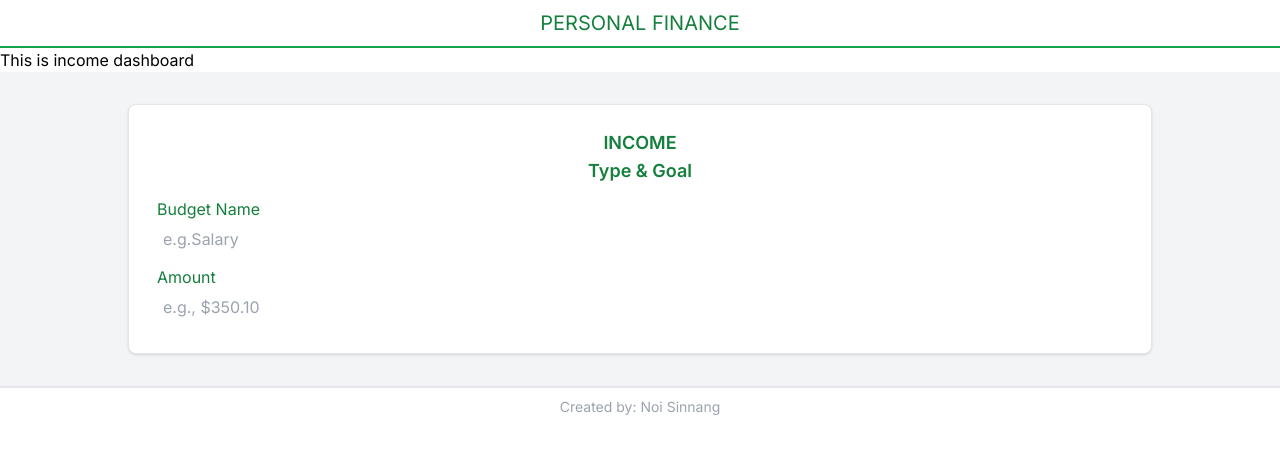
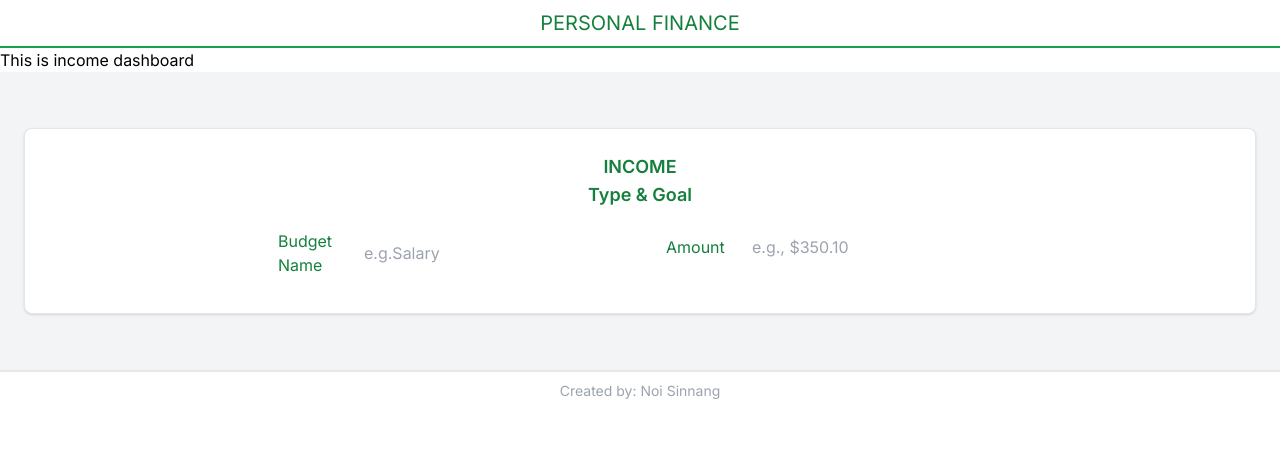
Before and after one commit to Noi-Git/finance-next-app, a Next.js app: page /income in a window 1280 px wide. Shown: the top 454 px of the page. Built offline with nearby package versions, Linux system fonts and the light colour scheme.

Commit message:
adjust style

```diff
--- a/src/app/income/type-income/page.tsx
+++ b/src/app/income/type-income/page.tsx
@@ -3,23 +3,26 @@ import {
   budgetCard,
   budgetContainer,
   cardForm,
+  cardFormField,
+  cardFormWrap,
   cardInput,
   cardLabel,
   cardTitle,
   cardTypeTitle,
 } from '../../styles/form-style'
+import { homeCard } from '@/app/styles/home-style'
 
 const TypeIncome = () => {
   return (
     <>
-      {' '}
+      <div className={homeCard}>
         <div className={budgetContainer}>
           <div className={budgetCard}>
             <h2 className={cardTypeTitle}>Income</h2>
             <h3 className={cardTitle}>Type & Goal</h3>
-
+            <div className={cardFormWrap}>
               <form method='POST' className={cardForm}>
-            <div>
+                <div className={cardFormField}>
                   <label className={cardLabel} htmlFor='newBudget'>
                     Budget Name
                   </label>
@@ -34,7 +37,7 @@ const TypeIncome = () => {
                 </div>
               </form>
               <form className={cardForm}>
-            <div>
+                <div className={cardFormField}>
                   <label className={cardLabel} htmlFor='newBudgetAmount'>
                     Amount
                   </label>
@@ -50,8 +53,10 @@ const TypeIncome = () => {
                   />
                 </div>
               </form>
+            </div>
             <input type='hidden' name='_action' value='createBudget' />
             <button type='submit' className='btn btn--dark'></button>
+          </div>
         </div>
       </div>
     </>
--- a/src/app/login/page.tsx
+++ b/src/app/login/page.tsx
@@ -2,19 +2,29 @@ import React from 'react'
 import {
   loginCard,
   loginContainer,
+  loginFooter,
+  loginFooterSpan,
   loginForm,
   loginFormField,
+  loginFormWrap,
   loginInput,
   loginLabel,
   loginTitle,
 } from '../styles/login-style'
+import { homeCard, homeSubTitle, homeTitle } from '../styles/home-style'
 
 const Login = () => {
+  // const [user, setUser] = useState(false)
   return (
     <>
+      {/* {!user ? () : (<h1>This is Home Page</h1>)} */}
+      <div className={homeCard}>
+        <h1 className={homeTitle}>Welcome!</h1>
+        <h2 className={homeSubTitle}>Take charge of your finance freedom</h2>
         <div className={loginContainer}>
           <div className={loginCard}>
             <h1 className={loginTitle}>Login</h1>
+            <div className={loginFormWrap}>
               <form method='POST' className={loginForm}>
                 <div className={loginFormField}>
                   <label className={loginLabel} htmlFor='newBudget'>
@@ -49,6 +59,14 @@ const Login = () => {
               </form>
             </div>
           </div>
+        </div>
+        <div className={loginFooter}>
+          <h2>
+            Don&apos;t have an account
+            <span className={loginFooterSpan}>Register</span>
+          </h2>
+        </div>
+      </div>
     </>
   )
 }
--- a/src/app/page.tsx
+++ b/src/app/page.tsx
@@ -1,28 +1,11 @@
-import Image from 'next/image'
-import {
-  homeCard,
-  homeContainer,
-  homeSubTitle,
-  homeTitle,
-} from './styles/home-style'
+import { homeContainer } from './styles/home-style'
 import Login from './login/page'
-import { loginFooter, loginFooterSpan } from './styles/login-style'
-
+import { useState } from 'react'
 export default function Home() {
   return (
     <>
       <main className={homeContainer}>
-        <div className={homeCard}>
-          <h1 className={homeTitle}>Welcome!</h1>
-          <h2 className={homeSubTitle}>Take charge of your finance freedom</h2>
-          <Login />
-          <div className={loginFooter}>
-            <h2>
-              Don&apos;t have an account
-              <span className={loginFooterSpan}>Register</span>
-            </h2>
-          </div>
-        </div>
+        <Login />
       </main>
     </>
   )
--- a/src/app/styles/form-style.ts
+++ b/src/app/styles/form-style.ts
@@ -1,9 +1,9 @@
 export const budgetContainer =
-  ' bg-gray-100 text-green-700 flex justify-center items-center h-[calc(100vh-5.5rem] w-full'
+  'flex flex-col justify-center items-center h-[calc(100vh-5.5rem] w-full text-green-700'
 // ' bg-gray-100 text-green-700 flex justify-center items-center h-[calc(100vh-5.5rem] w-[calc(100vw] max-w-64'
 
 export const budgetCard =
-  'flex flex-col items-start justify-center self-start p-6 bg-white border border-gray-200 rounded-lg shadow hover:bg-gray-100 dark:bg-gray-800 dark:border-gray-700 dark:hover:bg-gray-700 m-8 w-[calc(80vw)]'
+  'flex flex-col items-center justify-center self-center p-6 bg-white border border-gray-200 rounded-lg shadow hover:bg-gray-100 dark:bg-gray-800 dark:border-gray-700 dark:hover:bg-gray-700 m-8 w-full lg-96 bg-green-100  md:w-full'
 
 export const cardTypeTitle =
   'text-lg font-semibold uppercase flex text-center justify-center w-full'
@@ -11,6 +11,13 @@ export const cardTypeTitle =
 export const cardTitle =
   'text-lg font-semibold flex text-center pb-2 justify-center w-full'
 
-export const cardForm = ' relative p-1 w-full'
-export const cardLabel = 'pr-4'
-export const cardInput = 'relative w-full p-1.5'
+export const cardFormWrap =
+  'md:w-96 lg:flex lg:flex-row lg:justify-center lg:gap-x-1'
+
+export const cardForm = 'flex flex-col relative py-1 w-full'
+
+export const cardFormField =
+  'flex flex-row items-center justify-center py-2 md:w-96'
+
+export const cardLabel = 'w-20 pr-1 text-left md:w-30'
+export const cardInput = 'p-1.5 w-full md:w-64'
--- a/src/app/styles/home-style.ts
+++ b/src/app/styles/home-style.ts
@@ -2,7 +2,7 @@ export const homeContainer =
   'flex flex-col justify-center items-center h-[calc(100vh-5.5rem] w-full bg-gray-100 text-green-700 '
 
 export const homeCard =
-  'flex flex-col items-center justify-center self-center p-6 bg-white border border-gray-200 rounded-lg shadow hover:bg-gray-100 dark:bg-gray-800 dark:border-gray-700 dark:hover:bg-gray-700 m-8 w-[calc(80vw)]'
+  'flex flex-col items-center justify-center self-center p-6 bg-gray-100 w-[calc(100vw)] '
 
 export const homeTitle = 'text-2xl font-bold uppercase py-6'
 
--- a/src/app/styles/login-style.ts
+++ b/src/app/styles/login-style.ts
@@ -1,13 +1,20 @@
 export const loginContainer =
-  'flex flex-col justify-center items-center h-[calc(100vh-5.5rem] w-full text-green-700 '
+  'flex flex-col justify-center items-center h-[calc(100vh-5.5rem] w-full text-green-700'
 
 export const loginCard =
-  'flex flex-col items-center justify-center self-center p-6 bg-white border border-gray-200 rounded-lg shadow hover:bg-gray-100 dark:bg-gray-800 dark:border-gray-700 dark:hover:bg-gray-700 m-8 w-full'
+  'flex flex-col items-center justify-center self-center p-6 bg-white border border-gray-200 rounded-lg shadow hover:bg-gray-100 dark:bg-gray-800 dark:border-gray-700 dark:hover:bg-gray-700 m-8 w-full lg-96 bg-green-100  lg:w-full'
 
-export const loginTitle = 'text-2xl font-semibold uppercase py-6'
+export const loginTitle = 'text-2xl font-semibold uppercase pt-2 py-6'
+
+export const loginFormWrap =
+  'lg:w-96 lg:flex lg:flex-row lg:justify-center lg:gap-x-12'
+
 export const loginForm = 'flex flex-col relative p-1 w-full'
-export const loginFormField = 'flex flex-row items-center justify-center py-2'
-export const loginLabel = 'w-35 pr-2'
+
+export const loginFormField =
+  'flex flex-row items-center justify-center py-2 lg:w-96'
+
+export const loginLabel = 'w-35 pr-2 lg:px-4'
 export const loginInput = 'p-1.5 w-full'
 export const loginFooter = 'text-base py-6'
 export const loginFooterSpan = 'text-base font-semibold pl-2'
```
Lines whose indentation alone changed are shown as unchanged.
